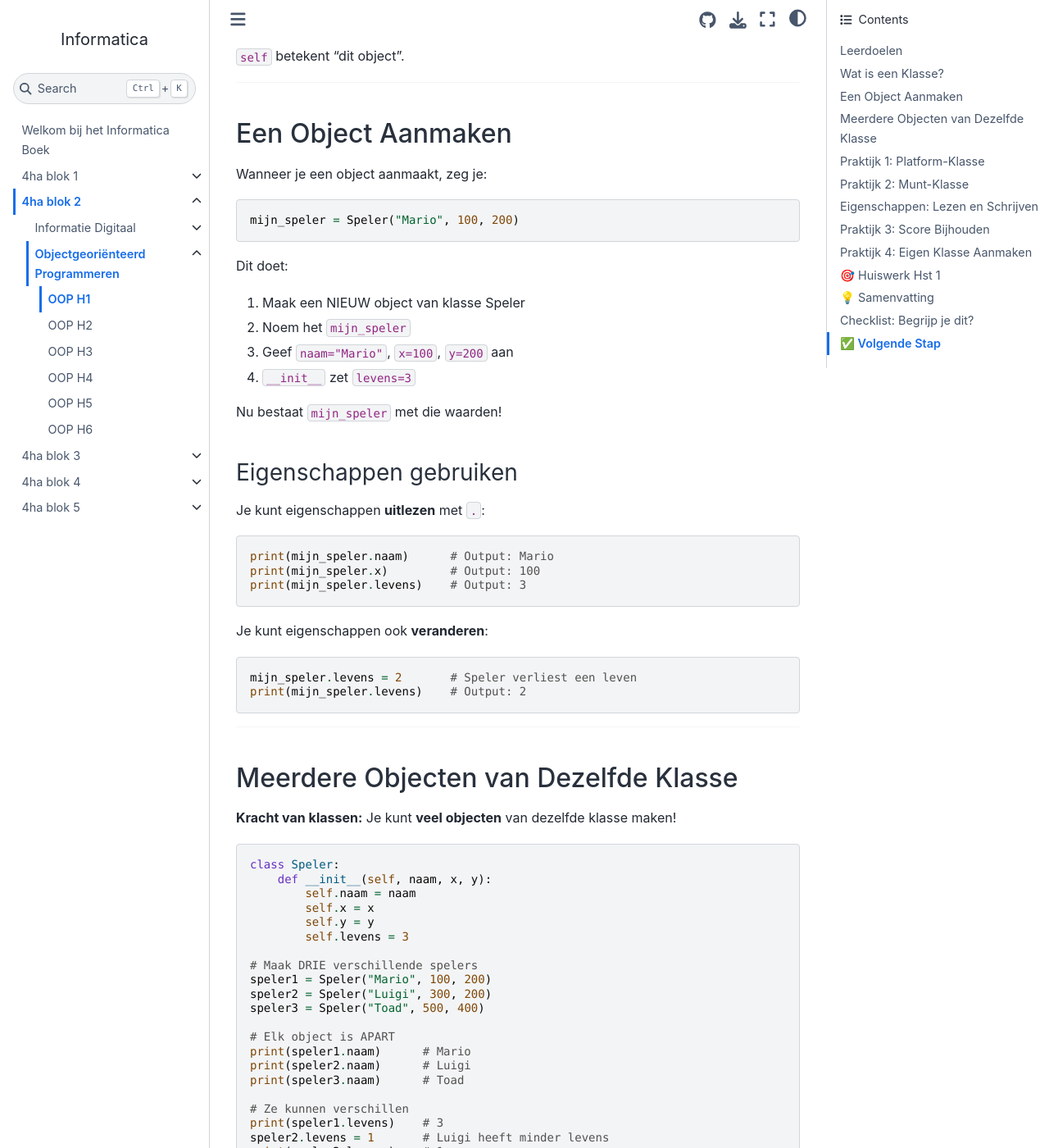
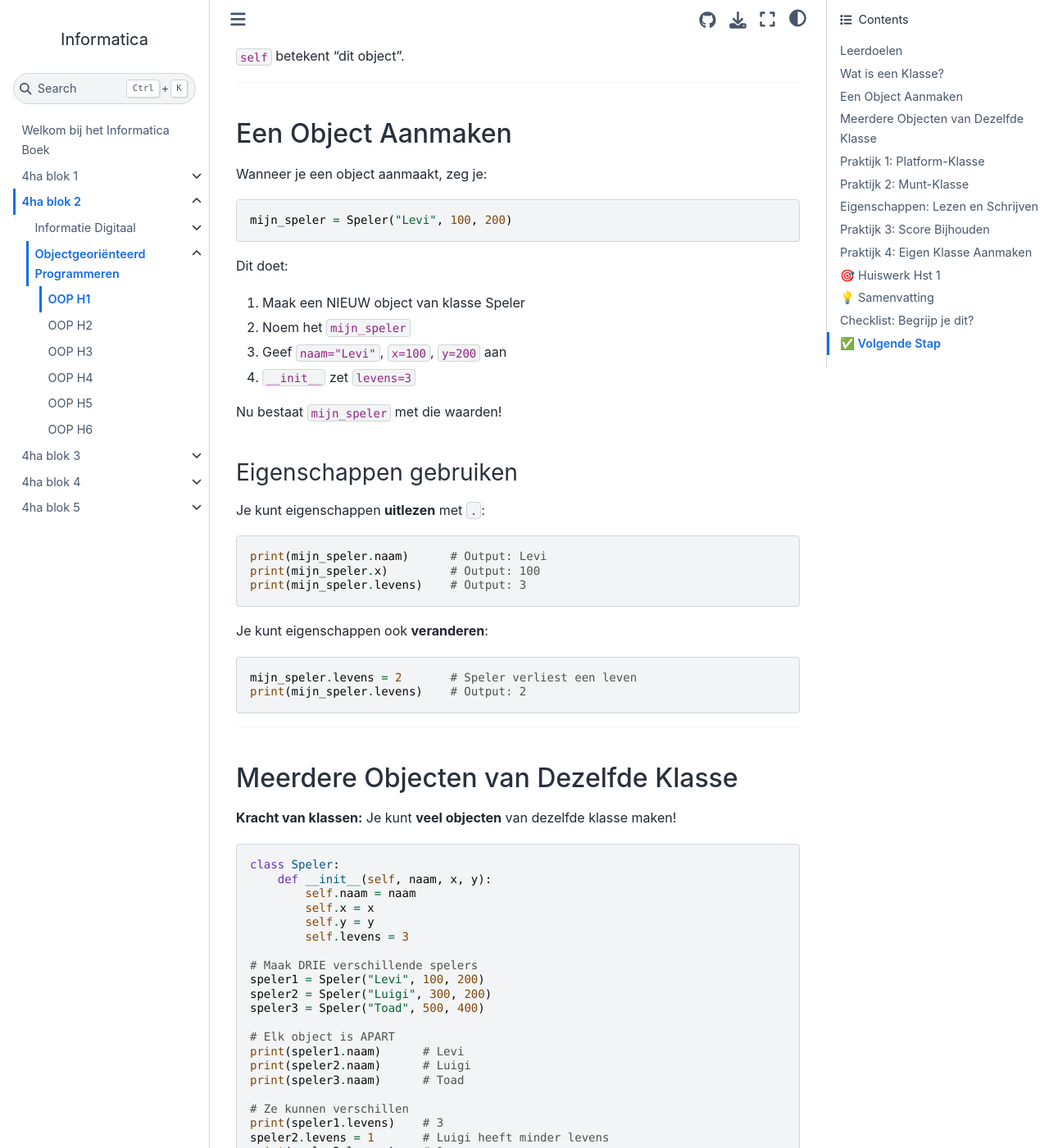
Before and after one commit to JoostvanTiel/informatica, a Jupyter Book: the page built from book/blok2/OOP/hoofdstuk1.md, in a window 1280 px wide and 1400 px high, scrolled down 1608 px. Shown: the whole window at 82% size. Built offline with Jupyter Book 1.0.4 settings and Sphinx 7.4.7 and the Sphinx Book theme 1.1.4, drawn with Linux system fonts in a browser that asks for light colours; some of the changed text lies outside the part shown.

Commit message:
Voeg verbeteringen en correcties toe aan hoofdstukken 1 en 2 van OOP

````diff
--- a/book/blok2/OOP/hoofdstuk1.md
+++ b/book/blok2/OOP/hoofdstuk1.md
@@ -16,6 +16,7 @@
 ⚠️ **BELANGRIJK:** In dit hoofstuk **GEEN pygame of grafische output**! We starten zuiver met OOP-concepten. Je leert hoe klassen werken, en vervolgens hoe je ze op het scherm zichtbaar maakt in Hoofstuk 2.
 
 Aan het einde van dit hoofstuk kun je:
+
 - Een klasse definiëren met eigenschappen
 - Meerdere objecten aanmaken
 - Objecteigenschappen lezen en schrijven
@@ -40,6 +41,7 @@
 ```
 
 Dit zegt:
+
 - Klasse heet `Speler`
 - Een Speler **heeft** een naam
 - Een Speler **heeft** een x-positie
@@ -61,13 +63,14 @@
 Wanneer je een object aanmaakt, zeg je:
 
 ```python
-mijn_speler = Speler("Mario", 100, 200)
+mijn_speler = Speler("Levi", 100, 200)
 ```
 
 Dit doet:
+
 1. Maak een NIEUW object van klasse Speler
 2. Noem het `mijn_speler`
-3. Geef `naam="Mario"`, `x=100`, `y=200` aan
+3. Geef `naam="Levi"`, `x=100`, `y=200` aan
 4. `__init__` zet `levens=3`
 
 Nu bestaat `mijn_speler` met die waarden!
@@ -77,7 +80,7 @@
 Je kunt eigenschappen **uitlezen** met `.`:
 
 ```python
-print(mijn_speler.naam)      # Output: Mario
+print(mijn_speler.naam)      # Output: Levi
 print(mijn_speler.x)         # Output: 100
 print(mijn_speler.levens)    # Output: 3
 ```
@@ -104,12 +107,12 @@
         self.levens = 3
 
 # Maak DRIE verschillende spelers
-speler1 = Speler("Mario", 100, 200)
+speler1 = Speler("Levi", 100, 200)
 speler2 = Speler("Luigi", 300, 200)
 speler3 = Speler("Toad", 500, 400)
 
 # Elk object is APART
-print(speler1.naam)      # Mario
+print(speler1.naam)      # Levi
 print(speler2.naam)      # Luigi
 print(speler3.naam)      # Toad
 
@@ -154,6 +157,7 @@
 Elk platform is apart. Ze kunnen verschillende afmetingen hebben!
 
 Test je begrip:
+
 ```python
 print(grond.breedte)        # 800
 print(platform1.x)          # 100
@@ -197,12 +201,12 @@
 ### Lezen (uitlezen)
 
 ```python
-speler = Speler("Mario", 50, 100)
+speler = Speler("Levi", 50, 100)
 
 x_positie = speler.x
 print(x_positie)              # 50
 
-print(speler.naam)            # Mario
+print(speler.naam)            # Levi
 print(speler.levens)          # 3
 ```
 
@@ -274,7 +278,7 @@
         self.y_snelheid = 0
 
 # Gebruik
-held = Speler("Mario", 50, 500)
+held = Speler("Levi", 50, 500)
 
 print("Speler", held.naam, "staat op (", held.x, ",", held.y, ")")
 print("Levens:", held.levens, ", Score:", held.score)
@@ -295,6 +299,7 @@
 Ontwerp een klasse voor **iets uit JOUW leven**. Bijvoorbeeld:
 
 **Optie A - Huisdier:**
+
 ```python
 class Huisdier:
     def __init__(self, naam, soort, leeftijd):
@@ -306,6 +311,7 @@
 ```
 
 **Optie B - Auto:**
+
 ```python
 class Auto:
     def __init__(self, merk, model, bouwjaar):
@@ -317,6 +323,7 @@
 ```
 
 **Optie C - Persoon (in RPG-spel):**
+
 ```python
 class Persoon:
     def __init__(self, naam, klasse):
@@ -407,16 +414,16 @@
 
 ## 💡 Samenvatting
 
-| Concept | Uitleg |
-|---------|--------|
-| **Klasse** | Blauwdruk voor objecten |
-| **Object** | Instantie van een klasse (concrete versie) |
-| **Eigenschap/Attribuut** | Data die een object heeft (self.naam) |
-| **`__init__`** | Constructor - zet beginwaarden op |
-| **`self`** | Verwijzing naar "dit object" |
-| **Aanmaken** | `obj = Klasse(waarden)` |
-| **Lezen** | `obj.eigenschap` |
-| **Schrijven** | `obj.eigenschap = waarde` |
+| Concept                  | Uitleg                                     |
+| ------------------------ | ------------------------------------------ |
+| **Klasse**               | Blauwdruk voor objecten                    |
+| **Object**               | Instantie van een klasse (concrete versie) |
+| **Eigenschap/Attribuut** | Data die een object heeft (self.naam)      |
+| **`__init__`**           | Constructor - zet beginwaarden op          |
+| **`self`**               | Verwijzing naar "dit object"               |
+| **Aanmaken**             | `obj = Klasse(waarden)`                    |
+| **Lezen**                | `obj.eigenschap`                           |
+| **Schrijven**            | `obj.eigenschap = waarde`                  |
 
 ---
 
@@ -435,6 +442,7 @@
 ## ✅ Volgende Stap
 
 **Hoofstuk 2:** Nu gaan we:
+
 - **Methoden** leren (wat objecten kunnen **doen**)
 - **Pygame** introduceren (objecten zichtbaar maken)
 - De **speler-sprite** inladen
````
Also changed, not shown: book/blok2/OOP/hoofdstuk2.md (+21 -15 lines).
